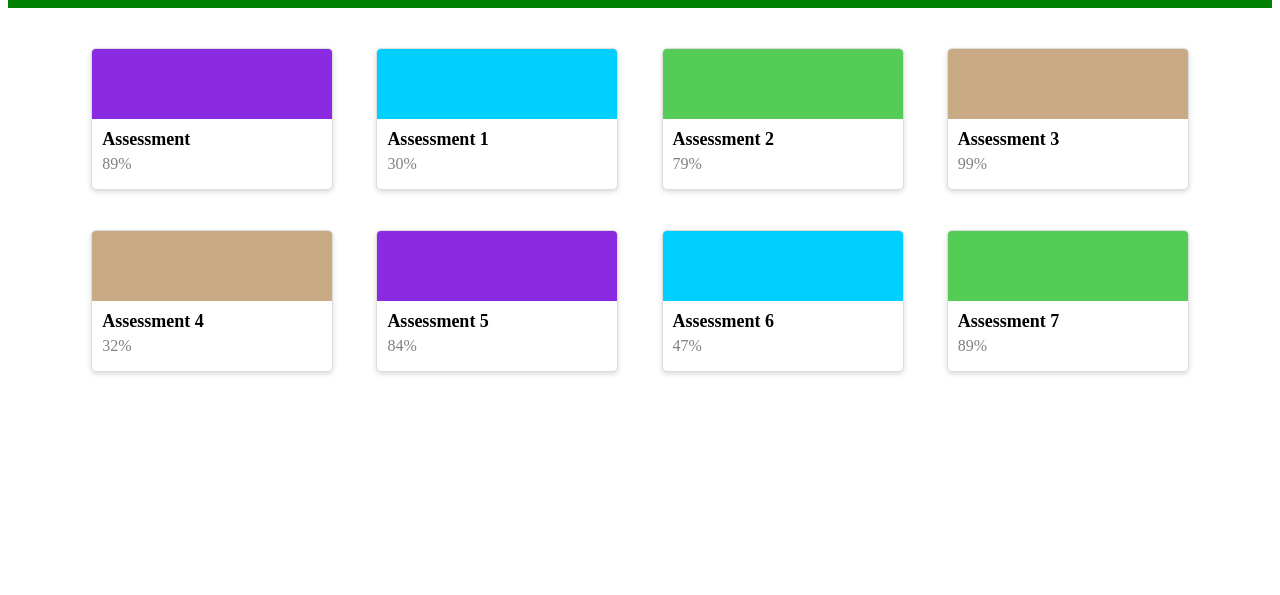
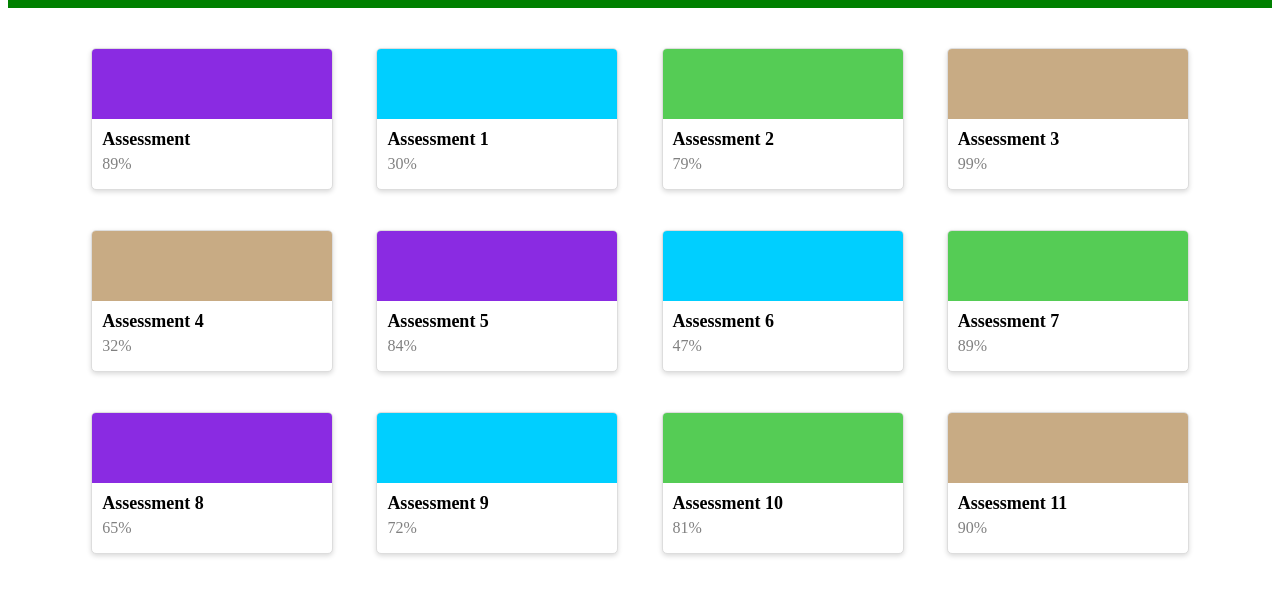
Before and after one commit to UNO-CRYPTO4/T4G_Triple-Byte, a plain HTML site: page index.html in a window 1280 px wide. Shown: the part 155-750 px from the top of the page. Drawn offline with Linux system fonts and the light colour scheme.

Commit message:
index.html

```diff
--- a/index.html
+++ b/index.html
@@ -94,6 +94,42 @@
     </div>
 
 </div>
+<!-- third Row -->
+ <div class="container">
+
+    <div class="box purple">
+        <div class="top"></div>
+        <div class="bottom">
+            <h3>Assessment 8</h3>
+            <p>65%</p>
+        </div>
+    </div>
+
+    <div class="box cyan">
+        <div class="top"></div>
+        <div class="bottom">
+            <h3>Assessment 9</h3>
+            <p>72%</p>
+        </div>
+    </div>
+
+    <div class="box green">
+        <div class="top"></div>
+        <div class="bottom">
+            <h3>Assessment 10</h3>
+            <p>81%</p>
+        </div>
+    </div>
+
+    <div class="box brown">
+        <div class="top"></div>
+        <div class="bottom">
+            <h3>Assessment 11</h3>
+            <p>90%</p>
+        </div>
+    </div>
+
+</div>
 
 </body>
 </html>
```
